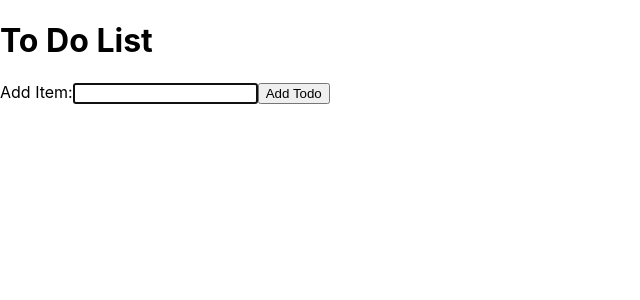
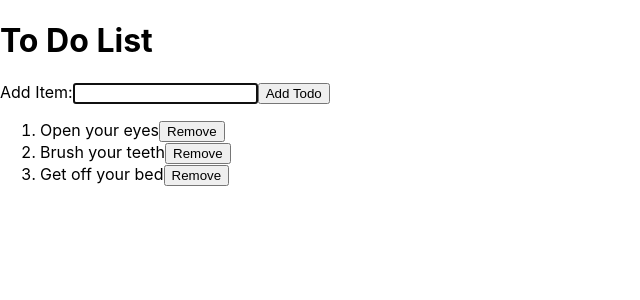
Before and after one commit to Sinuhem23/To_Do_List, a React (Create React App) app: page / in a window 1280 px wide. Shown: the top 300 px of the page, without its empty margins (0-640 px from the left). Built offline with nearby package versions, Linux system fonts and the light colour scheme.

Commit message:
added the standard list to always display first

```diff
--- a/src/App.js
+++ b/src/App.js
@@ -1,7 +1,19 @@
 import React, { useState, useRef, useEffect } from 'react';
 
 export default function App() {
-  const [todo, setTodo] = useState([]);
+  const [todo, setTodo] = useState([
+    {
+      listItem: 'Open your eyes',
+    },
+    {
+      listItem: 'Brush your teeth',
+    },
+    {
+      listItem: 'Get off your bed',
+    },
+  ]);
+
+  // const [todo, setTodo] = useState([]);
 
   let addItemRef = useRef();
 
@@ -24,11 +36,12 @@ export default function App() {
     addItemRef.current.value = '';
     console.log(todo);
   };
-  // const [list, setList] = React.useState(todo);
 
+  // Delete
   const deleteId = (id) => {
     setTodo((prevState) => prevState.filter((_, index) => index !== id));
   };
+
   // const addItem ()
   console.log('Outside of handleSubmit ', todo);
   return (
@@ -39,15 +52,16 @@ export default function App() {
         <input id='addItem' ref={addItemRef} type='text' required />
         <button>Add Todo</button>
       </form>
-      <ul>
+      <ol>
         {todo.map((list, idx) => (
           <li key={idx}>
+            {list.listItem}
             {list.addItem}
 
             <button onClick={() => deleteId(idx)}>Remove</button>
           </li>
         ))}
-      </ul>
+      </ol>
     </div>
   );
 }
```
